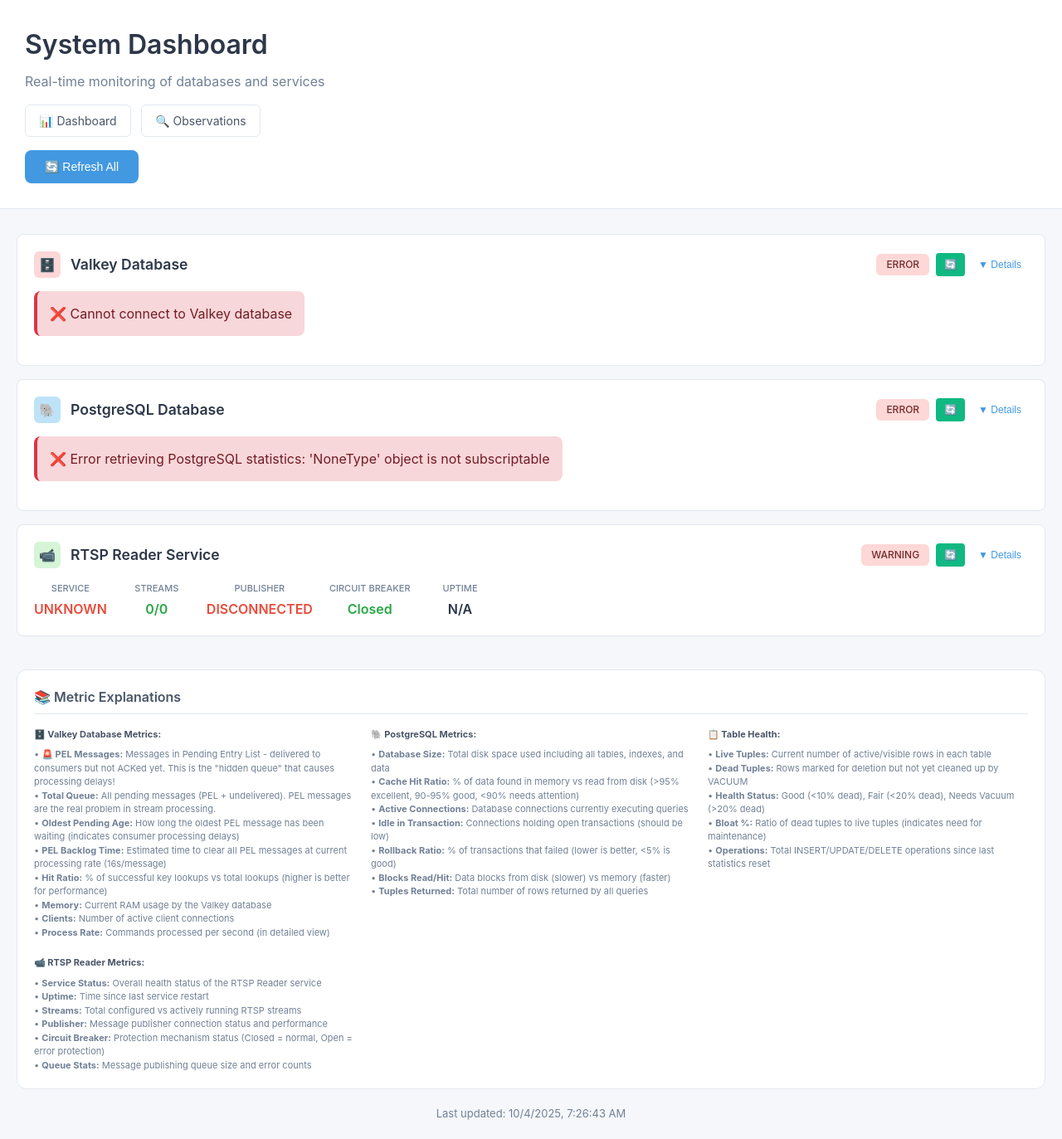
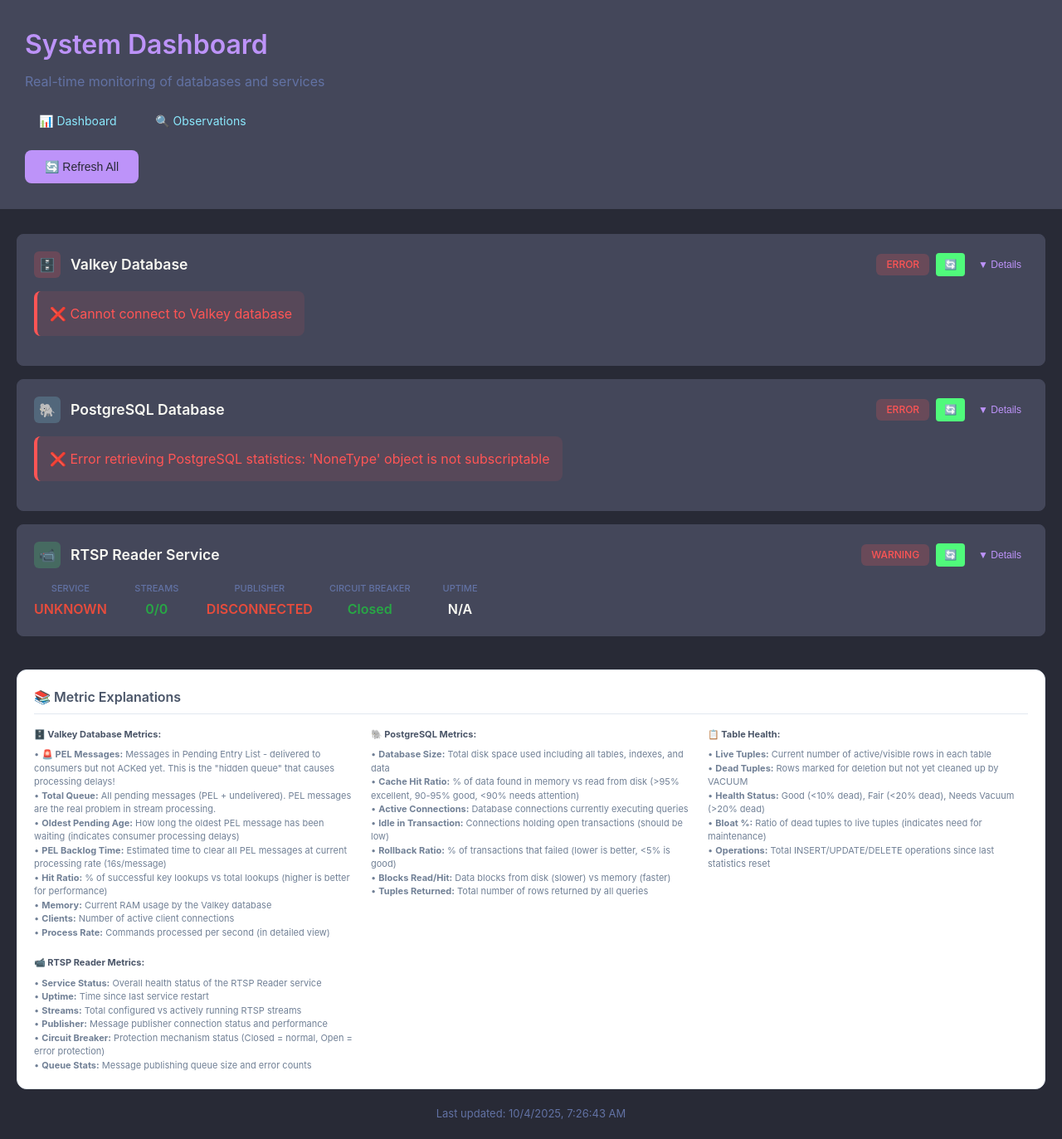
Before and after one commit to rave-altfred/webapp-python, a Flask app: page / in a window 1280 px wide. Shown: the whole page at 83% size. Run offline with Flask 3, Linux system fonts and the light colour scheme; data that the repository does not hold is empty; some libraries are stand-ins or nearby versions.

Commit message:
Apply Dracula color theme to dashboard
- Added Dracula theme CSS variables for consistent coloring
- Updated all UI elements with Dracula colors:
  - Background: #282a36 (dark purple-gray)
  - Text: #f8f8f2 (off-white)
  - Accent colors: purple, pink, cyan, green, red, yellow, orange
  - Cards and borders use current-line and selection colors
- Service icons have semi-transparent colored backgrounds
- Buttons use purple/pink/green/cyan from Dracula palette
- Status indicators, tables, and stats all themed consistently

```diff
--- a/templates/dashboard.html
+++ b/templates/dashboard.html
@@ -6,6 +6,22 @@
     <title>Database Statistics Dashboard</title>
     <!-- Fast deployment test 4 -->
     <style>
+        /* Dracula Theme Colors */
+        :root {
+            --dracula-bg: #282a36;
+            --dracula-current-line: #44475a;
+            --dracula-selection: #44475a;
+            --dracula-fg: #f8f8f2;
+            --dracula-comment: #6272a4;
+            --dracula-cyan: #8be9fd;
+            --dracula-green: #50fa7b;
+            --dracula-orange: #ffb86c;
+            --dracula-pink: #ff79c6;
+            --dracula-purple: #bd93f9;
+            --dracula-red: #ff5555;
+            --dracula-yellow: #f1fa8c;
+        }
+
         * {
             margin: 0;
             padding: 0;
@@ -14,11 +30,11 @@
 
         body {
             font-family: -apple-system, BlinkMacSystemFont, 'Segoe UI', Roboto, 'Helvetica Neue', Arial, sans-serif;
-            background: #f5f7fa;
+            background: var(--dracula-bg);
             min-height: 100vh;
             padding: 0;
             margin: 0;
-            color: #2d3748;
+            color: var(--dracula-fg);
             line-height: 1.5;
         }
 
@@ -29,28 +45,28 @@
         }
 
         .header {
-            background: white;
+            background: var(--dracula-current-line);
             padding: 30px;
             margin: -20px -20px 30px -20px;
-            border-bottom: 1px solid #e2e8f0;
+            border-bottom: 1px solid var(--dracula-selection);
         }
 
         .header h1 {
-            color: #2d3748;
+            color: var(--dracula-purple);
             font-size: 2rem;
             margin: 0 0 8px 0;
             font-weight: 600;
         }
 
         .header p {
-            color: #718096;
+            color: var(--dracula-comment);
             font-size: 1rem;
             margin: 0;
         }
 
         .refresh-btn {
-            background: #4299e1;
-            color: white;
+            background: var(--dracula-purple);
+            color: var(--dracula-bg);
             border: none;
             padding: 12px 24px;
             border-radius: 8px;
@@ -64,19 +80,19 @@
         }
 
         .refresh-btn:hover {
-            background: #3182ce;
+            background: var(--dracula-pink);
             transform: translateY(-1px);
         }
 
         .refresh-btn.loading {
-            background: #9ca3af;
+            background: var(--dracula-comment);
             cursor: not-allowed;
             animation: pulse 1.5s infinite;
         }
 
         .refresh-btn.loading:hover {
             transform: none;
-            background: #9ca3af;
+            background: var(--dracula-comment);
         }
 
         @keyframes pulse {
@@ -85,13 +101,14 @@
         }
 
         .service-refresh-btn {
-            background: #10b981;
-            color: white;
+            background: var(--dracula-green);
+            color: var(--dracula-bg);
             border: none;
             padding: 6px 10px;
             border-radius: 4px;
             cursor: pointer;
             font-size: 12px;
+            font-weight: 500;
             transition: all 0.2s ease;
             margin-left: 8px;
             margin-right: 8px;
@@ -103,7 +120,7 @@
         }
 
         .service-refresh-btn:hover {
-            background: #059669;
+            background: var(--dracula-cyan);
             transform: scale(1.05);
         }
 
@@ -123,11 +140,11 @@
         }
 
         .nav-links a {
-            color: #4a5568;
+            color: var(--dracula-cyan);
             text-decoration: none;
             margin: 0 8px 0 0;
             padding: 8px 16px;
-            border: 1px solid #e2e8f0;
+            border: 1px solid var(--dracula-selection);
             border-radius: 6px;
             transition: all 0.2s ease;
             font-size: 14px;
@@ -135,8 +152,8 @@
         }
 
         .nav-links a:hover {
-            background: #f7fafc;
-            border-color: #cbd5e0;
+            background: var(--dracula-selection);
+            border-color: var(--dracula-purple);
         }
 
         .services-container {
@@ -147,16 +164,16 @@
         }
 
         .service-line {
-            background: white;
+            background: var(--dracula-current-line);
             border-radius: 8px;
             padding: 20px;
-            border: 1px solid #e2e8f0;
+            border: 1px solid var(--dracula-selection);
             transition: border-color 0.2s ease, box-shadow 0.2s ease;
         }
 
         .service-line:hover {
-            border-color: #cbd5e0;
-            box-shadow: 0 2px 8px rgba(0, 0, 0, 0.1);
+            border-color: var(--dracula-purple);
+            box-shadow: 0 2px 8px rgba(189, 147, 249, 0.3);
         }
 
         .service-header {
@@ -177,24 +194,24 @@
         }
 
         .valkey-icon {
-            background: #fed7d7;
-            color: #c53030;
+            background: rgba(255, 85, 85, 0.2);
+            color: var(--dracula-red);
         }
 
         .postgres-icon {
-            background: #bee3f8;
-            color: #2b6cb0;
+            background: rgba(139, 233, 253, 0.2);
+            color: var(--dracula-cyan);
         }
 
         .rtsp-icon {
-            background: #d6f5d6;
-            color: #2d7d2d;
+            background: rgba(80, 250, 123, 0.2);
+            color: var(--dracula-green);
         }
 
         .service-title {
             font-size: 1.1rem;
             font-weight: 600;
-            color: #2d3748;
+            color: var(--dracula-fg);
         }
 
         .service-metrics {
@@ -214,7 +231,7 @@
         .metric-label {
             font-size: 11px;
             font-weight: 500;
-            color: #718096;
+            color: var(--dracula-comment);
             text-transform: uppercase;
             margin-bottom: 4px;
         }
@@ -222,13 +239,13 @@
         .metric-value {
             font-size: 1rem;
             font-weight: 600;
-            color: #2d3748;
+            color: var(--dracula-fg);
         }
 
         .service-details {
             margin-top: 16px;
             padding-top: 16px;
-            border-top: 1px solid #e2e8f0;
+            border-top: 1px solid var(--dracula-selection);
             display: none;
         }
 
@@ -239,7 +256,7 @@
         .expand-toggle {
             background: none;
             border: none;
-            color: #4299e1;
+            color: var(--dracula-purple);
             font-size: 12px;
             cursor: pointer;
             padding: 4px 8px;
@@ -248,7 +265,8 @@
         }
 
         .expand-toggle:hover {
-            background: #f7fafc;
+            background: var(--dracula-selection);
+            color: var(--dracula-pink);
         }
 
         .status-indicator {
@@ -261,26 +279,26 @@
         }
 
         .status-connected {
-            background: #c6f6d5;
-            color: #22543d;
+            background: rgba(80, 250, 123, 0.2);
+            color: var(--dracula-green);
         }
 
         .status-error {
-            background: #fed7d7;
-            color: #742a2a;
+            background: rgba(255, 85, 85, 0.2);
+            color: var(--dracula-red);
         }
 
         .stat-item {
             padding: 12px;
-            background: white;
+            background: var(--dracula-selection);
             border-radius: 6px;
-            border: 1px solid #e2e8f0;
+            border: 1px solid var(--dracula-current-line);
             text-align: center;
         }
 
         .stat-label {
             font-weight: 500;
-            color: #4a5568;
+            color: var(--dracula-comment);
             display: block;
             margin-bottom: 6px;
             font-size: 12px;
@@ -288,7 +306,7 @@
 
         .stat-value {
             font-size: 1.4rem;
-            color: #2d3748;
+            color: var(--dracula-fg);
             font-weight: 600;
         }
 
@@ -301,16 +319,16 @@
 
         .loading {
             text-align: center;
-            color: #666;
+            color: var(--dracula-comment);
             font-style: italic;
         }
 
         .error-message {
-            background: #f8d7da;
-            color: #721c24;
+            background: rgba(255, 85, 85, 0.1);
+            color: var(--dracula-red);
             padding: 15px;
             border-radius: 8px;
-            border-left: 4px solid #dc3545;
+            border-left: 4px solid var(--dracula-red);
             margin-bottom: 15px;
         }
 
@@ -328,34 +346,34 @@
         .table-stats th, .table-stats td {
             padding: 8px 12px;
             text-align: left;
-            border-bottom: 1px solid #dee2e6;
+            border-bottom: 1px solid var(--dracula-selection);
         }
 
         .table-stats th {
-            background: #f8f9fa;
+            background: var(--dracula-current-line);
             font-weight: 600;
-            color: #495057;
+            color: var(--dracula-purple);
         }
 
         .highlight-metric {
-            background: #f0f9ff;
-            border: 1px solid #7dd3fc;
+            background: rgba(189, 147, 249, 0.1);
+            border: 1px solid var(--dracula-purple);
         }
 
         .highlight-metric .stat-value {
-            color: #0369a1;
+            color: var(--dracula-purple);
         }
 
         .last-updated {
             text-align: center;
-            color: #718096;
+            color: var(--dracula-comment);
             font-size: 13px;
             margin-top: 20px;
         }
 
         .status-updating {
-            background: #fef3cd !important;
-            color: #997404 !important;
+            background: rgba(241, 250, 140, 0.2) !important;
+            color: var(--dracula-yellow) !important;
             animation: pulse 1.5s infinite;
         }
 
```
